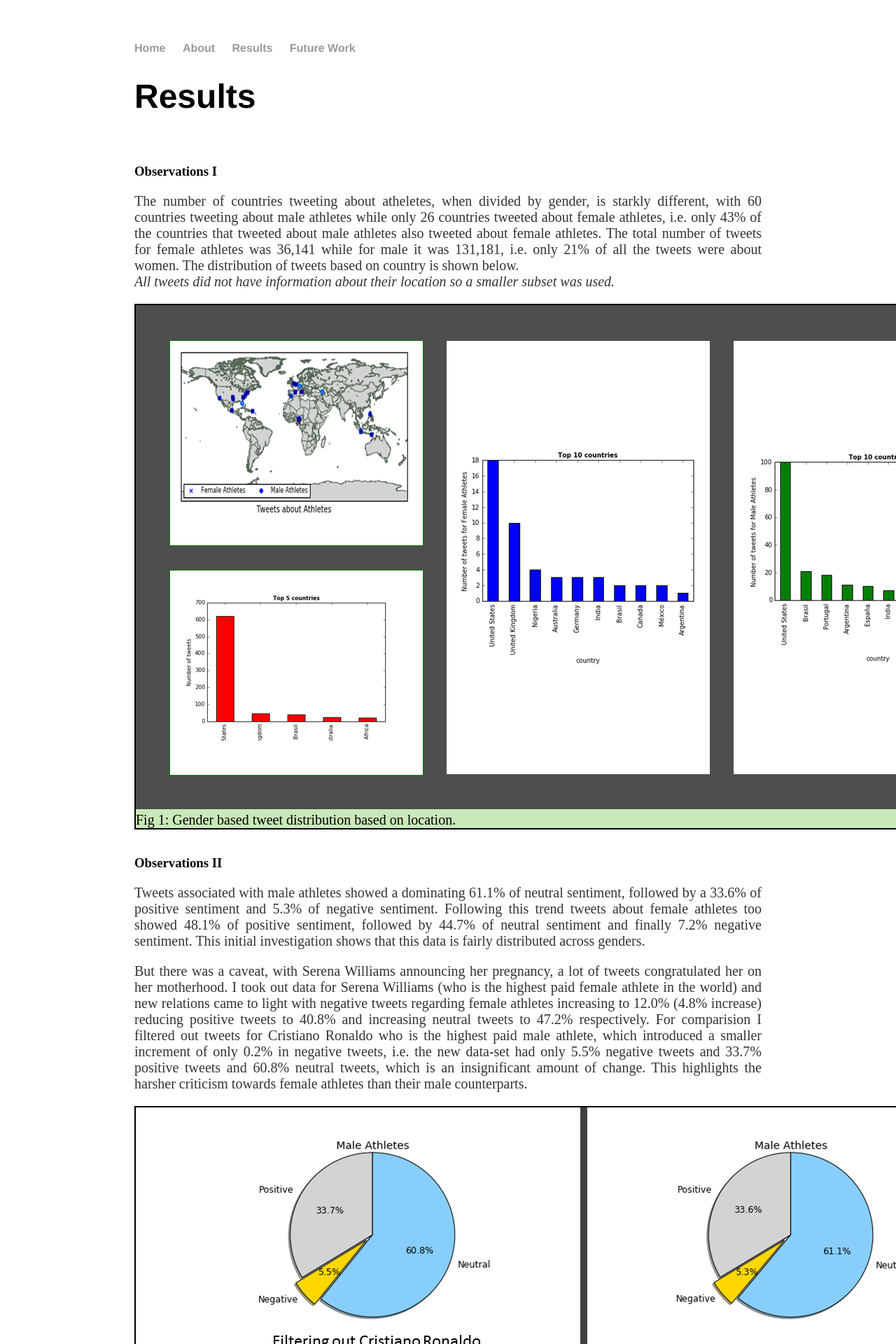
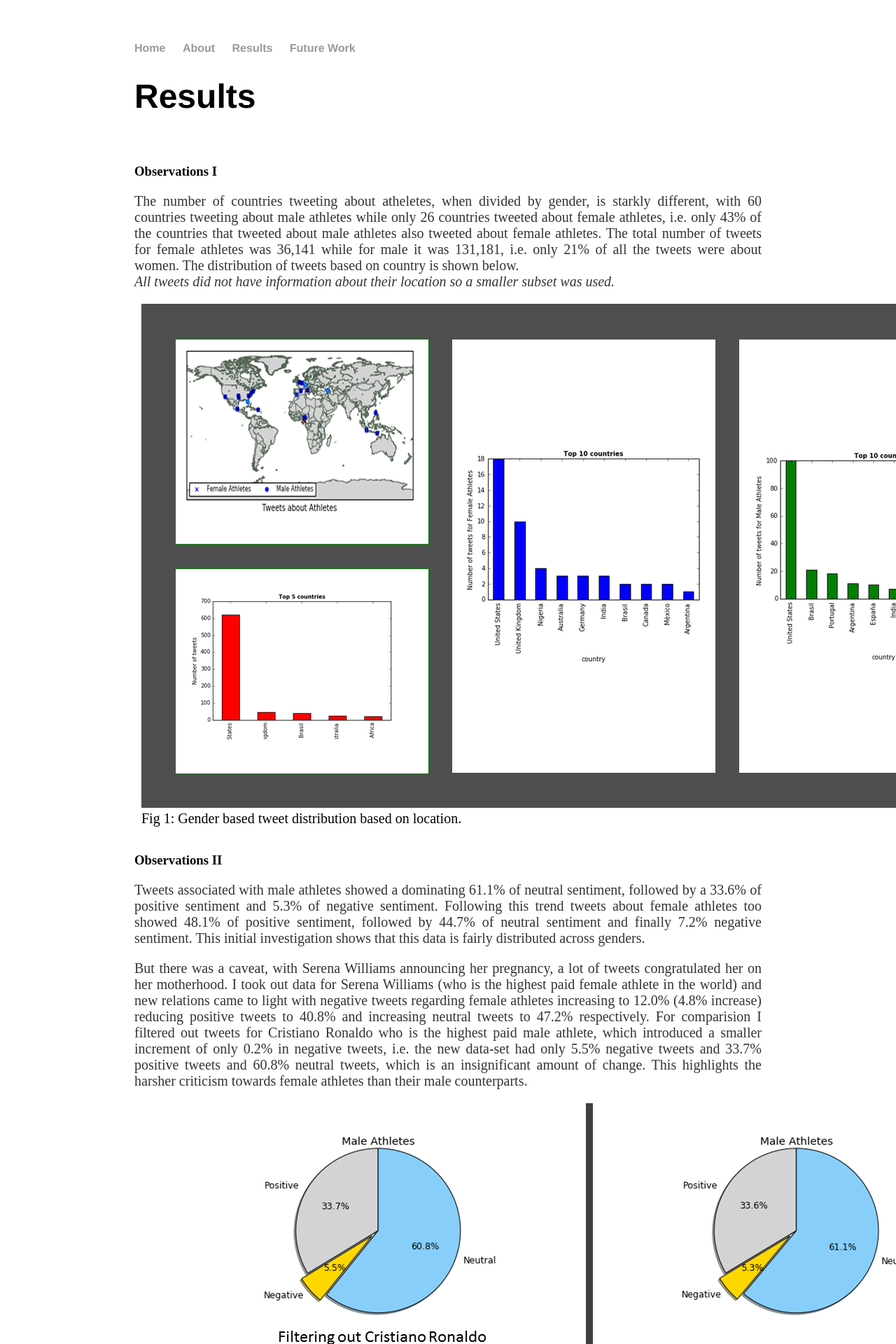
Before and after one commit to SreyaG/SportTweet, a Jekyll site: the page built from results/index.html, in a window 1280 px wide. Shown: the top 1920 px of the page at 70% size. Built offline with Jekyll 4.4.1, drawn with Linux system fonts in a browser that asks for light colours.

Commit message:
Update main1.css

```diff
--- a/css/main1.css
+++ b/css/main1.css
@@ -59,17 +59,10 @@ figcaption {
 font-size: 20px;
 }
 div.figure {
-/*margin-left: 10px;
+margin-left: 10px;
 margin-right: 10px;
-display: block;
-width: 30%;
-height: 30%;
+width: 100%;
+height: 100%;
 min-width: 10px;
-min-height: 10px;*/
-    border: 2px solid black;
-	background: #cae9b8;
-	margin: 0;
-	width: -moz-min-content;
-	width: -webkit-min-content;
-	width: min-content;
+min-height: 10px;
 }
```
